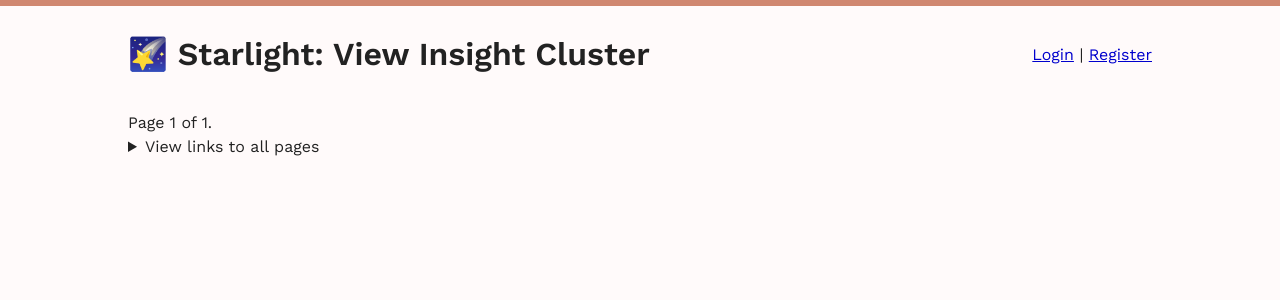
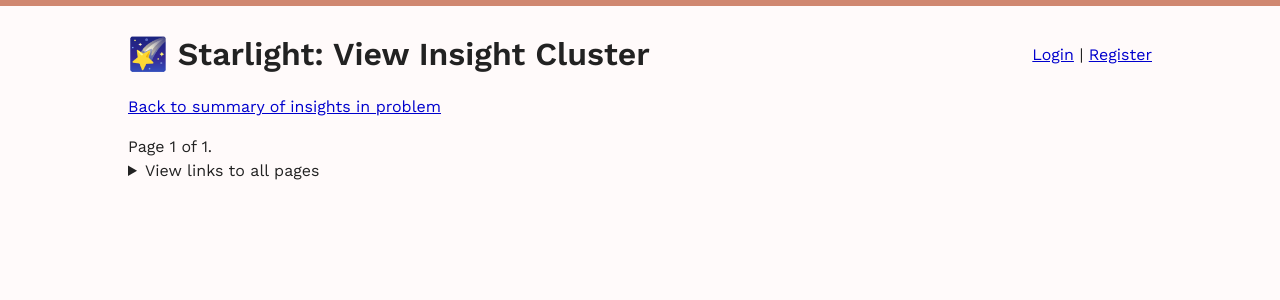
Before and after one commit to bkf2020/starlight, a Django app: page /problems/cluster/ in a window 1280 px wide. Shown: the top 300 px of the page. Run offline with Django 4.2, Linux system fonts and the light colour scheme; data that the repository does not hold is empty.

Commit message:
Remove unneeded console.log and add link to go ack to summary to hints/insights when viewing cluster

```diff
--- a/problems/templates/problems/view_cluster.html
+++ b/problems/templates/problems/view_cluster.html
@@ -33,6 +33,7 @@
 			</div>
 		</div>
 		{% if request.GET.type == "hint" %}
+			<a href="{% url 'view-all-summary'%}?problem={{ request.GET.problem }}&type=hint">Back to summary of hints in problem</a>
 			<ul>
 			{% for hint in page_obj %}
 				<li>
@@ -44,6 +45,7 @@
 			{% endfor %}
 			</ul>
 		{% else %}
+			<a href="{% url 'view-all-summary'%}?problem={{ request.GET.problem }}&type=insight">Back to summary of insights in problem</a>
 			<ul>
 			{% for insight in page_obj %}
 				<li>
--- a/static/js/viewModal.js
+++ b/static/js/viewModal.js
@@ -66,7 +66,6 @@ for(let i = 0; i < viewHintClusterBtns.length; i++) {
         if(document.getElementById("clusterModelOverlay").classList.contains("visible")) return;
         renderHintPage(1, event.target.getAttribute("problemid"), event.target.getAttribute("clusterid"), true);
         scrollYVal = window.scrollY;
-        console.log(scrollYVal);
         document.body.style.top = "-" + scrollYVal.toString() + "px";
         document.body.style.position = "fixed";
         document.getElementById("clusterModelOverlay").classList.add("visible");
@@ -150,7 +149,6 @@ for(let i = 0; i < viewInsightClusterBtns.length; i++) {
         if(document.getElementById("clusterModelOverlay").classList.contains("visible")) return;
         renderInsightPage(1, event.target.getAttribute("problemid"), event.target.getAttribute("clusterid"), true);
         scrollYVal = window.scrollY;
-        console.log(scrollYVal);
         document.body.style.top = "-" + scrollYVal.toString() + "px";
         document.body.style.position = "fixed";
         document.getElementById("clusterModelOverlay").classList.add("visible");
@@ -261,7 +259,6 @@ for(let i = 0; i < viewSimilarProblemsBtns.length; i++) {
         if(document.getElementById("clusterModelOverlay").classList.contains("visibleSlower")) return;
         event.target.disabled = true;
         scrollYVal = window.scrollY;
-        console.log(scrollYVal);
         document.body.style.top = "-" + scrollYVal.toString() + "px";
         document.body.style.position = "fixed";
         renderProblemPage(1, event.target.getAttribute("problemid"), event.target.getAttribute("clusterid"), true, event.target);
```
